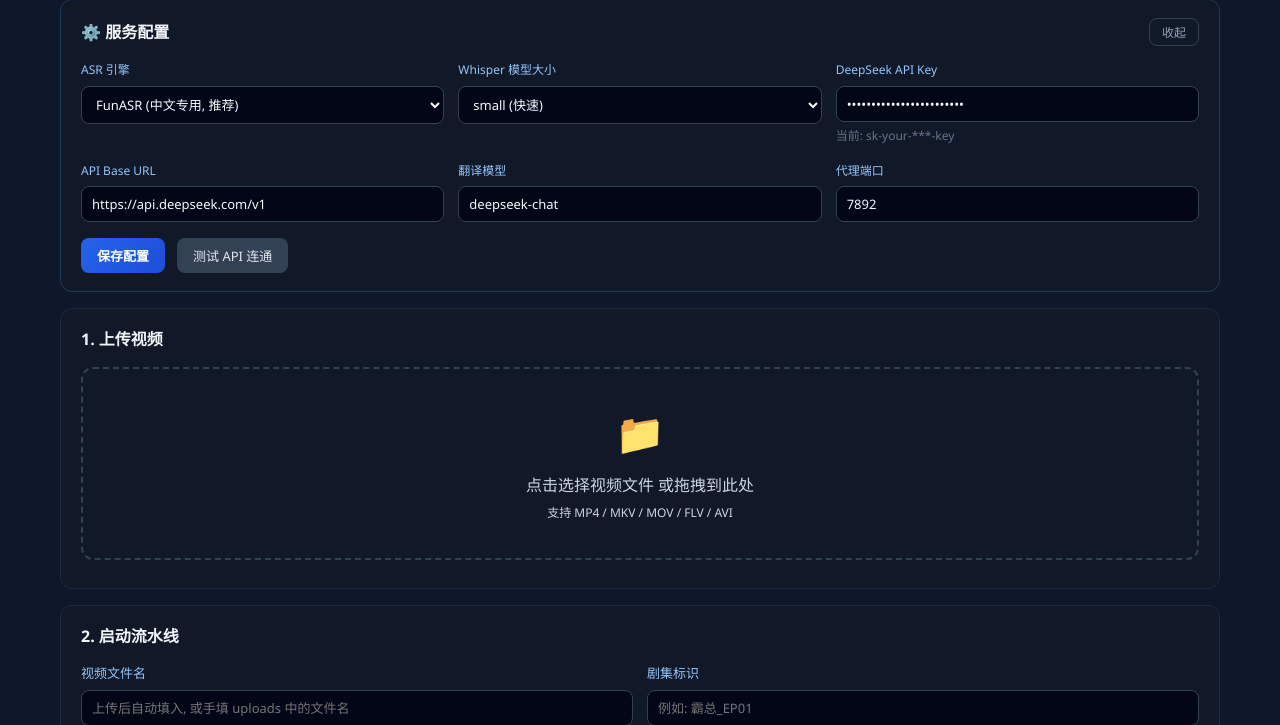
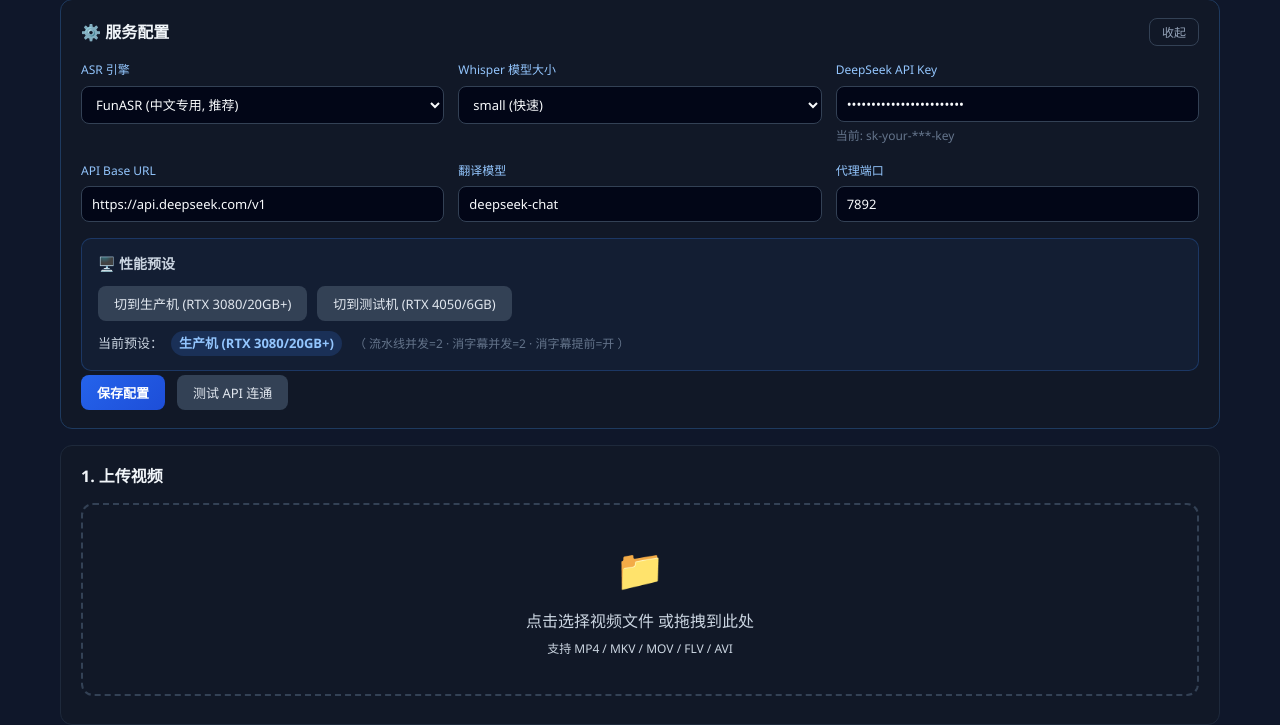
Before and after one commit to beizihuichiren/yuenanfanyi, a Flask app: page / in a window 1280 px wide. Shown: the part 134-859 px from the top of the page. Run offline with Flask 3, Linux system fonts and the light colour scheme; data that the repository does not hold is empty.

Commit message:
feat: 性能预设 + SUBTITLE_EARLY_START 默认生产机模式
- 消字幕提前启动默认开（生产机默认，省 5+ 分钟/集）
- Web 服务配置区新增「性能预设」面板，一键切换：
  - 生产机：pipeline=2 / 消字幕=2 / 消字幕提前=开 (RTX 3080 20GB+)
  - 测试机：pipeline=1 / 消字幕=1 / 消字幕提前=关 (RTX 4050 6GB，防转写OOM)
- 新增 /api/config/presets GET(查预设)/POST(应用预设) 接口
- set_runtime_concurrency() 运行时替换线程池/信号量，无需重启服务
- save_config() 同步并发参数到 os.environ + pipeline 运行时
- 修复消字幕与转写并行导致 FunASR OOM 的默认值问题

```diff
--- a/review-web/app.py
+++ b/review-web/app.py
@@ -50,6 +50,32 @@ DEFAULT_CONFIG = {
     "openai_model": "deepseek-chat",
     "proxy_port": "7892",
     "modelscope_cache": str(PROJECT_ROOT / "modelscope_cache"),
+    # ---- 并发/性能配置 ----
+    # 生产机（RTX 3080 20GB 及以上）默认值
+    "pipeline_max_workers": 2,
+    "subtitle_remove_max_concurrency": 2,
+    "subtitle_early_start": True,
+}
+
+
+# 预设配置（Web 一键切换）
+PRESETS = {
+    "production": {
+        "label": "生产机 (RTX 3080/20GB+)",
+        "values": {
+            "pipeline_max_workers": 2,
+            "subtitle_remove_max_concurrency": 2,
+            "subtitle_early_start": True,
+        },
+    },
+    "test": {
+        "label": "测试机 (RTX 4050/6GB)",
+        "values": {
+            "pipeline_max_workers": 1,
+            "subtitle_remove_max_concurrency": 1,
+            "subtitle_early_start": False,
+        },
+    },
 }
 
 
@@ -67,7 +93,7 @@ def load_config() -> Dict[str, Any]:
 
 
 def save_config(cfg: Dict[str, Any]) -> None:
-    """保存配置到文件，并同步到环境变量"""
+    """保存配置到文件，并同步到环境变量 + 运行时"""
     CONFIG_FILE.write_text(json.dumps(cfg, ensure_ascii=False, indent=2), encoding="utf-8")
     # 同步到环境变量，供子进程使用
     os.environ["ASR_BACKEND"] = cfg.get("asr_backend", "funasr")
@@ -82,6 +108,23 @@ def save_config(cfg: Dict[str, Any]) -> None:
         os.environ["HTTPS_PROXY"] = f"http://127.0.0.1:{proxy}"
         os.environ["NO_PROXY"] = "api.deepseek.com"
         os.environ["no_proxy"] = "api.deepseek.com"
+    # ---- 并发/性能：同步到环境变量 + 运行时全局 ----
+    try:
+        mw = int(cfg.get("pipeline_max_workers", 2))
+        ss = int(cfg.get("subtitle_remove_max_concurrency", 2))
+    except (TypeError, ValueError):
+        mw, ss = 2, 2
+    es = bool(cfg.get("subtitle_early_start", True))
+    os.environ["PIPELINE_MAX_WORKERS"] = str(mw)
+    os.environ["SUBTITLE_REMOVE_MAX_CONCURRENCY"] = str(ss)
+    os.environ["SUBTITLE_EARLY_START"] = "true" if es else "false"
+    # 运行时修改已加载的 pipeline 模块
+    try:
+        pipeline_service.set_runtime_concurrency(
+            max_workers=mw, subtitle_semaphore=ss, subtitle_early_start=es
+        )
+    except AttributeError:
+        pass
 
 
 # 启动时加载配置
@@ -339,10 +382,15 @@ def health():
 
 @app.get("/api/config")
 def get_config():
-    """读取当前配置（API key 脱敏）"""
+    """读取当前配置（API key 脱敏）+ 运行时并发"""
     cfg = load_config()
     key = cfg.get("openai_api_key", "")
     cfg["openai_api_key_masked"] = (key[:8] + "***" + key[-4:]) if len(key) > 12 else ("***" if key else "")
+    # 真实生效的运行时并发（与文件配置可能不同，因为 preset API 直接改运行时）
+    try:
+        cfg["runtime_concurrency"] = pipeline_service.get_runtime_concurrency()
+    except AttributeError:
+        cfg["runtime_concurrency"] = {}
     return jsonify(cfg)
 
 
@@ -353,9 +401,24 @@ def update_config():
     cfg = load_config()
     # 只允许更新这些字段
     for k in ("asr_backend", "whisper_model_size", "openai_api_key",
-              "openai_api_base", "openai_model", "proxy_port", "modelscope_cache"):
+              "openai_api_base", "openai_model", "proxy_port", "modelscope_cache",
+              "pipeline_max_workers", "subtitle_remove_max_concurrency", "subtitle_early_start"):
         if k in payload:
-            cfg[k] = payload[k]
+            if k == "pipeline_max_workers" or k == "subtitle_remove_max_concurrency":
+                try:
+                    cfg[k] = max(1, int(payload[k]))
+                except (TypeError, ValueError):
+                    pass
+            elif k == "subtitle_early_start":
+                v = payload[k]
+                if isinstance(v, bool):
+                    cfg[k] = v
+                elif isinstance(v, str):
+                    cfg[k] = v.lower() in ("true", "1", "yes", "on")
+                else:
+                    cfg[k] = bool(v)
+            else:
+                cfg[k] = payload[k]
     save_config(cfg)
     return jsonify({"ok": True, "config": cfg})
 
@@ -384,6 +447,50 @@ def test_config():
         return jsonify({"ok": True, "reply": reply.strip()})
     except Exception as exc:
         return jsonify({"ok": False, "error": str(exc)}), 500
+
+
+@app.get("/api/config/presets")
+def list_presets():
+    """列出可用性能预设和当前生效配置"""
+    # 当前持久化配置
+    cfg = load_config()
+    # 当前运行时真实生效（与文件可能因 Web 切 preset 而不同）
+    try:
+        runtime = pipeline_service.get_runtime_concurrency()
+    except AttributeError:
+        runtime = {}
+    # 判定当前属于哪个 preset
+    current_preset = None
+    for name, p in PRESETS.items():
+        v = p["values"]
+        if (int(cfg.get("pipeline_max_workers", 0)) == int(v["pipeline_max_workers"]) and
+                int(cfg.get("subtitle_remove_max_concurrency", 0)) == int(v["subtitle_remove_max_concurrency"]) and
+                bool(cfg.get("subtitle_early_start")) == bool(v["subtitle_early_start"])):
+            current_preset = name
+            break
+    result = {
+        "current_preset": current_preset,
+        "runtime": runtime,
+        "presets": {name: {"label": p["label"], "values": p["values"]} for name, p in PRESETS.items()},
+    }
+    return jsonify(result)
+
+
+@app.post("/api/config/presets/<preset_name>")
+def apply_preset(preset_name: str):
+    """应用性能预设（测试机/生产机一键切换），立即写入配置文件并生效"""
+    if preset_name not in PRESETS:
+        return jsonify({"ok": False, "error": f"未知预设: {preset_name}，可用: {list(PRESETS)}"}), 400
+    p = PRESETS[preset_name]
+    cfg = load_config()
+    cfg.update(p["values"])
+    save_config(cfg)
+    # 同步到 ASR/翻译 API 字段白名单
+    try:
+        runtime = pipeline_service.get_runtime_concurrency()
+    except AttributeError:
+        runtime = {}
+    return jsonify({"ok": True, "label": p["label"], "values": p["values"], "runtime": runtime})
 
 
 # ---- 任务详情 ----
--- a/review-web/static/style.css
+++ b/review-web/static/style.css
@@ -137,6 +137,49 @@ button {
   outline: none;
   border-color: #2563eb;
   box-shadow: 0 0 0 2px rgba(37, 99, 235, .2);
+}
+
+.preset-section {
+  margin: 16px 0 4px;
+  padding: 14px 16px;
+  border-radius: 10px;
+  background: rgba(59, 130, 246, .06);
+  border: 1px solid rgba(59, 130, 246, .25);
+}
+.preset-section h3 {
+  margin: 0 0 10px;
+  font-size: 14px;
+  color: #cbd5e1;
+  font-weight: 600;
+}
+.preset-row {
+  display: flex;
+  gap: 10px;
+  flex-wrap: wrap;
+  margin-bottom: 10px;
+}
+.preset-info {
+  display: flex;
+  align-items: center;
+  gap: 8px;
+  font-size: 13px;
+  color: #cbd5e1;
+  flex-wrap: wrap;
+}
+.preset-info b {
+  padding: 2px 8px;
+  border-radius: 999px;
+  background: rgba(59, 130, 246, .18);
+  color: #93c5fd;
+}
+.preset-info b.isTest {
+  background: rgba(251, 191, 36, .18);
+  color: #fcd34d;
+}
+.preset-values {
+  color: #64748b;
+  font-size: 12px;
+  margin-left: 4px;
 }
 
 .config-actions {
--- a/review-web/templates/index.html
+++ b/review-web/templates/index.html
@@ -53,6 +53,17 @@
             <div class="config-item">
               <label>代理端口</label>
               <input type="text" id="cfgProxyPort" placeholder="7892" />
+            </div>
+          </div>
+          <div class="preset-section">
+            <h3>🖥️ 性能预设</h3>
+            <div class="preset-row">
+              <button id="applyProdBtn" class="btn-secondary">切到生产机 (RTX 3080/20GB+)</button>
+              <button id="applyTestBtn" class="btn-secondary">切到测试机 (RTX 4050/6GB)</button>
+            </div>
+            <div class="preset-info">
+              <span>当前预设：</span><b id="currentPreset">加载中...</b>
+              <span class="preset-values" id="currentPresetValues"></span>
             </div>
           </div>
           <div class="config-actions">
@@ -257,6 +268,48 @@
         if (body.hidden) { body.hidden = false; btn.textContent = '收起'; }
         else { body.hidden = true; btn.textContent = '展开'; }
       });
+
+      // ---------- 性能预设一键切换 ----------
+      async function loadPresetStatus() {
+        try {
+          const res = await fetch('/api/config/presets');
+          const data = await res.json();
+          const label = (data.presets && data.current_preset && data.presets[data.current_preset])
+            ? data.presets[data.current_preset].label
+            : (data.current_preset ? data.current_preset : '自定义');
+          const el = document.getElementById('currentPreset');
+          el.textContent = label;
+          el.classList.toggle('isTest', data.current_preset === 'test');
+          const vals = data.runtime || {};
+          const text = [];
+          if (vals.pipeline_max_workers != null) text.push(`流水线并发=${vals.pipeline_max_workers}`);
+          if (vals.subtitle_remove_max_concurrency != null) text.push(`消字幕并发=${vals.subtitle_remove_max_concurrency}`);
+          if (vals.subtitle_early_start != null) text.push(`消字幕提前=${vals.subtitle_early_start ? '开' : '关'}`);
+          document.getElementById('currentPresetValues').textContent = text.length ? `（ ${text.join(' · ')} ）` : '';
+        } catch (e) { console.error(e); }
+      }
+      async function applyPreset(name, btn) {
+        btn.disabled = true;
+        const oldText = btn.textContent;
+        btn.textContent = '切换中...';
+        try {
+          const res = await fetch(`/api/config/presets/${name}`, {method: 'POST'});
+          const data = await res.json();
+          if (res.ok) {
+            toast(`已切换到：${data.label}`);
+            loadConfig();
+            loadPresetStatus();
+          } else {
+            toast(data.error || '切换失败', true);
+          }
+        } catch (e) { toast('切换异常: ' + e.message, true); }
+        btn.disabled = false;
+        btn.textContent = oldText;
+      }
+      document.getElementById('applyProdBtn').addEventListener('click',
+        (e) => applyPreset('production', e.currentTarget));
+      document.getElementById('applyTestBtn').addEventListener('click',
+        (e) => applyPreset('test', e.currentTarget));
 
       // ---------- 上传 ----------
       const uploadArea = document.getElementById('uploadArea');
@@ -467,6 +520,7 @@
 
       // ---------- 初始化 ----------
       loadConfig();
+      loadPresetStatus();
       fetchTasks();
     </script>
   </body>
```
Also changed, not shown: docker-compose.yml (+6 -4 lines), services/pipeline.py (+45 -1 lines), 1 other file.
